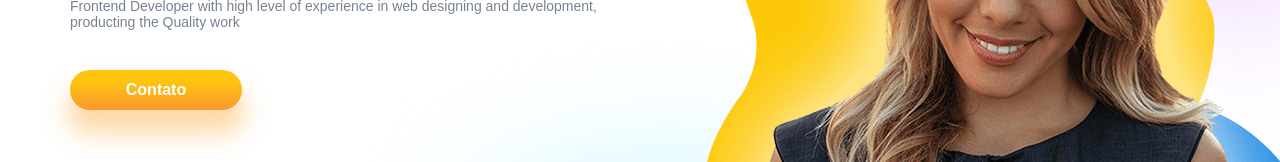
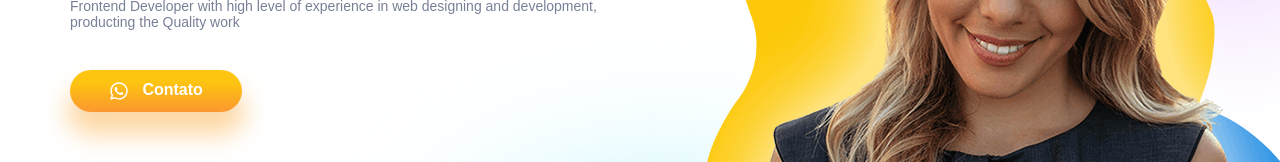
Before and after one commit to vmontanha/tropical, a React (Create React App) app: page / in a window 1280 px wide. Shown: the part 350-512 px from the top of the page. Built offline with nearby package versions, Linux system fonts and the light colour scheme; a web font is replaced by a local one.

Commit message:
initial develop settings

```diff
--- a/package.json
+++ b/package.json
@@ -16,6 +16,7 @@
     "framer-motion": "^6.2.8",
     "react": "^17.0.2",
     "react-dom": "^17.0.2",
+    "react-icons": "^4.6.0",
     "react-scripts": "5.0.0",
     "react-scroll": "^1.8.6",
     "swiper": "^8.0.7",
--- a/src/components/Intro/Intro.css
+++ b/src/components/Intro/Intro.css
@@ -43,6 +43,8 @@
   height: auto;
   text-decoration: none;
   text-align: center;
+  display: flex;
+  justify-content: space-evenly;
 }
 
 .i-icons {
--- a/src/components/Intro/Intro.jsx
+++ b/src/components/Intro/Intro.jsx
@@ -12,7 +12,7 @@ import LinkedIn from "../../img/linkedin.png";
 import Instagram from "../../img/instagram.png";
 import { themeContext } from "../../Context";
 import { motion } from "framer-motion";
-import { FontAwesomeIcon } from '@fortawesome/react-fontawesome'
+import { FaWhatsapp } from 'react-icons/fa';
 const Intro = () => {
   // Transition
   const transition = { duration: 2, type: "spring" };
@@ -35,7 +35,7 @@ const Intro = () => {
           </span>
         </div>
 
-        <a href="https://api.whatsapp.com/send?phone=5511951442972&text=Ol%C3%A1%2C%20vim%20do%20site%20da%20Tropical.%20Gostaria%20de%20saber%20um%20pouco%20mais%20sobre%20os%20servi%C3%A7os." className="button i-button"><FontAwesomeIcon icon="fa-brands fa-whatsapp" /> Contato</a>
+        <a href="https://api.whatsapp.com/send?phone=5511951442972&text=Ol%C3%A1%2C%20vim%20do%20site%20da%20Tropical.%20Gostaria%20de%20saber%20um%20pouco%20mais%20sobre%20os%20servi%C3%A7os." className="button i-button"><FaWhatsapp /> Contato</a>
 
         {/* social icons */}
         <div className="i-icons">
```
Also changed, not shown: 2 other files (tests, documents, lock files or other folders).
